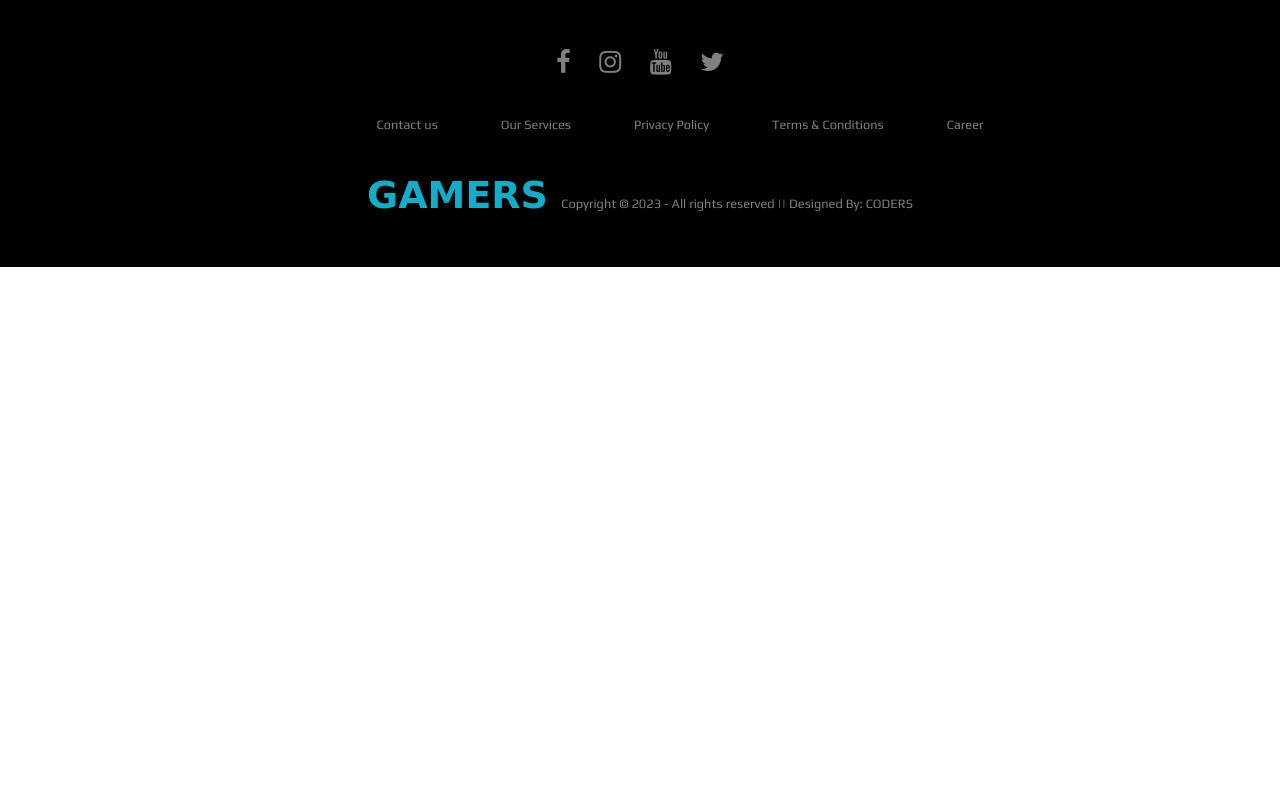
After one commit to Chebichii-Lab/Gaming1.0, a Django app: template gameapp/templates/footer.html in a window 1280 px wide. The commit adds this page. Run offline with Django 3.2, Linux system fonts and the light colour scheme; the template is opened without the code that fills it, so the values that code supplies are empty; some libraries are stand-ins or nearby versions.

Commit message:
updated the code saturday

```diff
--- a/gameapp/templates/base.html
+++ b/gameapp/templates/base.html
@@ -7,9 +7,9 @@
     <meta charset="utf-8">
 
     {% if title %}
-    <title> Elite Gamers{{title}}</title>
+    <title>Gamers{{title}}</title>
     {% else %}
-    <title> Elite Gamers{{title}}</title>
+    <title>Gamers{{title}}</title>
     {% endif %}
 
     {% block styles %}
--- /dev/null
+++ b/gameapp/templates/footer.html
@@ -0,0 +1,94 @@
+<!--FONT AWESOME-->
+<link rel="stylesheet" href="https://cdnjs.cloudflare.com/ajax/libs/font-awesome/4.7.0/css/font-awesome.min.css">
+
+<!--GOOGLE FONTS-->
+<link rel="preconnect" href="https://fonts.gstatic.com">
+<link href="https://fonts.googleapis.com/css2?family=Fredoka+One&family=Play&display=swap" rel="stylesheet">
+</head>
+<style>
+    body{
+margin:0;
+overflow-x:hidden;
+}
+
+.footer{
+background:#000;
+padding:30px 0px;
+font-family: 'Play', sans-serif;
+text-align:center;
+}
+
+.footer .row{
+width:100%;
+margin:1% 0%;
+padding:0.6% 0%;
+color:gray;
+font-size:0.8em;
+}
+
+.footer .row a{
+text-decoration:none;
+color:gray;
+transition:0.5s;
+}
+
+.footer .row a:hover{
+color:#fff;
+}
+
+.footer .row ul{
+width:100%;
+}
+
+.footer .row ul li{
+display:inline-block;
+margin:0px 30px;
+}
+
+.footer .row a i{
+font-size:2em;
+margin:0% 1%;
+}
+
+@media (max-width:720px){
+.footer{
+text-align:left;
+padding:5%;
+}
+.footer .row ul li{
+display:block;
+margin:10px 0px;
+text-align:left;
+}
+.footer .row a i{
+margin:0% 3%;
+}
+}
+</style>
+<body>
+<footer>
+<div class="footer">
+<div class="row">
+<a href="#"><i class="fa fa-facebook"></i></a>
+<a href="#"><i class="fa fa-instagram"></i></a>
+<a href="#"><i class="fa fa-youtube"></i></a>
+<a href="#"><i class="fa fa-twitter"></i></a>
+</div>
+
+<div class="row">
+<ul>
+<li><a href="#">Contact us</a></li>
+<li><a href="#">Our Services</a></li>
+<li><a href="#">Privacy Policy</a></li>
+<li><a href="#">Terms & Conditions</a></li>
+<li><a href="#">Career</a></li>
+</ul>
+</div>
+
+<div class="row">
+<b  href="#" style="font-family: 'Caveat Brush', cursive;font-size: 38px;color: rgb(17, 174, 202) ; font-weight: bold; text-decoration: none">
+
+GAMERS </b>Copyright © 2023  - All rights reserved || Designed By: CODERS
+</div>
+</div>
+</footer>
--- a/gameapp/templates/game_view.html
+++ b/gameapp/templates/game_view.html
@@ -94,6 +94,9 @@
             {%endif%}
         </div>
         {% endfor  %}
-        {% endblock %}
+
+
     </div>
 </div>
+{% include "footer.html" %}
+{% endblock %}
--- a/gameapp/templates/index.html
+++ b/gameapp/templates/index.html
@@ -47,4 +47,5 @@
         <br>
     </div>
 </div>
+{% include "footer.html" %}
 {% endblock %}
--- a/gameapp/templates/profile.html
+++ b/gameapp/templates/profile.html
@@ -3,11 +3,11 @@
 <style>
 
 @import url('https://fonts.googleapis.com/css?family=Cairo:400,700&subset=arabic');
-*{
+/* *{
   margin:0;
   padding:0;
   font-family:Cairo;
-}
+} */
 .outer{
   width:300px;
   height:400px;
@@ -148,7 +148,7 @@ h2{
 
 
 
-            <h4><a href="/"> ✭Elite Gamers✭</a></h4>
+            <h4><a href="/"> ✭Gamers✭</a></h4>
 
             <ul class="social-icons">
                 <li><a class="facebook" href="#"><i class="fa fa-facebook"></i></a></li>
--- a/gameapp/views.py
+++ b/gameapp/views.py
@@ -16,7 +16,7 @@ def index(request):
     games = Game.objects.all()
     profile = Profile.objects.all()
     rate = Rate.objects.all()
-    return render(request,'index.html', {'games':games,'profile':profile,'rate':rate})
+    return render(request,'index1.html', {'games':games,'profile':profile,'rate':rate})
 
 def register(request):
     if request.method=="POST":
```
Also changed, not shown: gameapp/templates/navbar.html (+11 -5 lines), gameapp/templates/registration/login.html (+103 -33 lines), gameapp/templates/registration/loginm.html (added, +55 -0 lines), gameapp/templates/registration/registration_form.html (+0 -7 lines).
